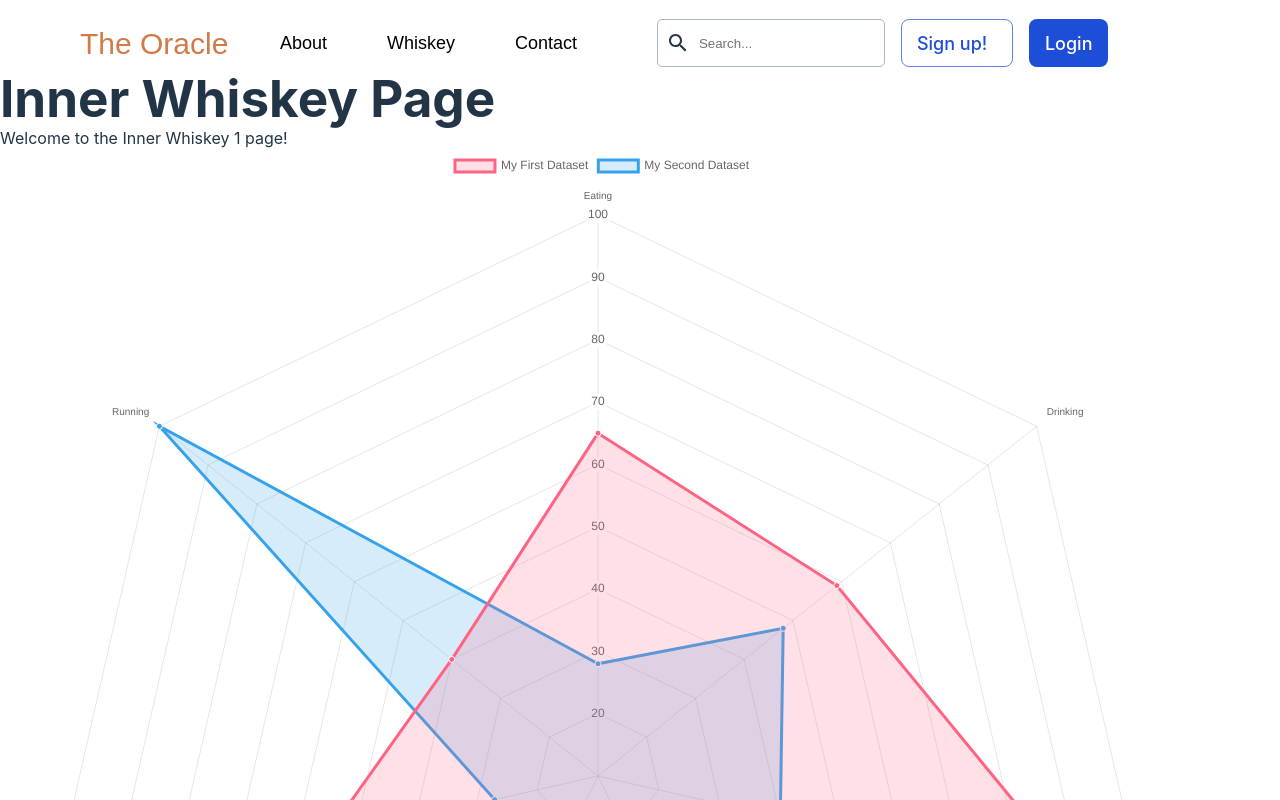
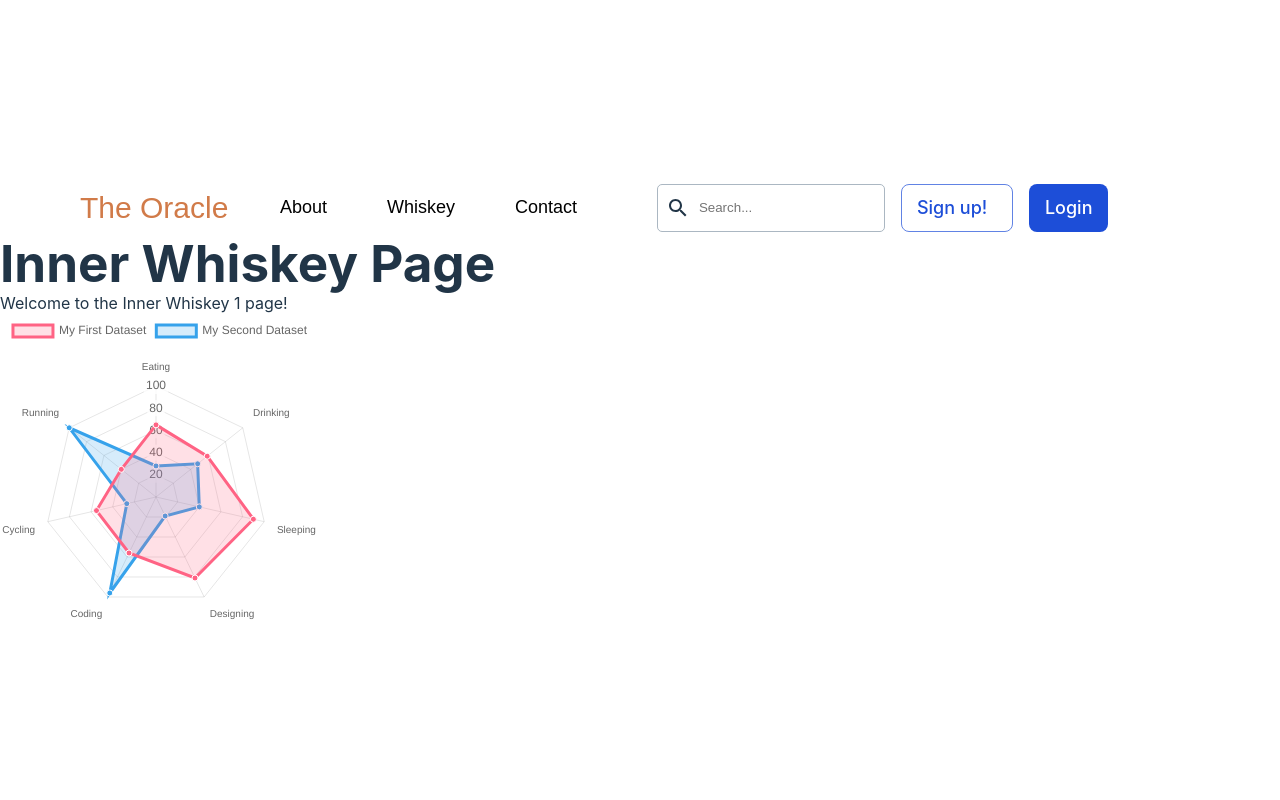
Before and after one commit to RAYMUNDOOOO/savior-iq, a React (Vite) app: page /whiskey/1 in a window 1280 px wide. Shown: the top 800 px of the page. Built offline with nearby package versions, Linux system fonts and the light colour scheme.

Commit message:
click WIP
- added logs for testing onClick

```diff
--- a/src/components/RadarChart.jsx
+++ b/src/components/RadarChart.jsx
@@ -9,6 +9,8 @@ import {
   LineElement,
   registerables,
 } from "chart.js";
+import { Interaction } from "chart.js";
+import { getRelativePosition } from "chart.js/helpers";
 // import { data as methods } from "../chemicals/0.json";
 
 // Chart.register(
@@ -27,9 +29,69 @@ import {
 //     myChart.destroy();
 //   };
 // }, []);
+Interaction.modes.myCustomMode = function (
+  chart,
+  e,
+  options,
+  useFinalPosition
+) {
+  const position = getRelativePosition(e, chart);
+
+  const items = [];
+  Interaction.evaluateInteractionItems(
+    chart,
+    "x",
+    position,
+    (element, datasetIndex, index) => {
+      if (
+        element.inXRange(position.x, useFinalPosition) &&
+        myCustomLogic(element)
+      ) {
+        items.push({ element, datasetIndex, index });
+      }
+    }
+  );
+  return items;
+};
 
 export const RadarChart = ({ data }) => {
-  const options = {};
+  const options = {
+    onClick: (e) => {
+      // Log the event object to inspect its properties
+      console.log("Click event:", e);
+
+      // Get the clicked elements using the custom interaction mode
+      const clickedElements = chartInstance.getElementsAtEventForMode(
+        e,
+        "myCustomMode",
+        { intersect: true }
+      );
+
+      // Log the clicked elements to inspect
+      console.log("Clicked elements:", clickedElements);
+
+      if (clickedElements.length > 0) {
+        // Extract dataset index and index of the clicked point
+        const clickedDatasetIndex = clickedElements[0]?.datasetIndex;
+        const clickedIndex = clickedElements[0]?.index;
+
+        console.log("Clicked dataset index:", clickedDatasetIndex);
+        console.log("Clicked index:", clickedIndex);
+
+        // Retrieve clicked data from the data object
+        const clickedData =
+          data.datasets[clickedDatasetIndex]?.data[clickedIndex];
+        console.log("Clicked data:", clickedData);
+
+        // Navigate to a different page based on the clicked data
+        // Replace this with your actual navigation logic
+        // history.push(`/details/${clickedData}`);
+      } else {
+        console.log("No data clicked.");
+      }
+    },
+  };
+
   const [chartInstance, setChartInstance] = useState(null);
 
   useEffect(() => {
@@ -42,6 +104,7 @@ export const RadarChart = ({ data }) => {
     const newChartInstance = new Chart(document.getElementById("radar-chart"), {
       type: "radar",
       data: data,
+      options: options,
     });
 
     // Set the new chart instance
@@ -63,5 +126,23 @@ export const RadarChart = ({ data }) => {
   ) {
     return <div>No data available</div>;
   }
-  return <Radar options={options} data={data} />;
+  const handlePointClick = (event, elements) => {
+    console.log("Click event:", event);
+    console.log("Clicked elements:", elements);
+
+    if (elements.length > 0) {
+      const clickedDatasetIndex = elements[0].datasetIndex;
+      const clickedElementIndex = elements[0].index;
+      console.log("Clicked dataset index:", clickedDatasetIndex);
+      console.log("Clicked element index:", clickedElementIndex);
+    }
+  };
+
+  return (
+    <Radar
+      options={options}
+      data={data}
+      getElementAtEvent={(elements, event) => handlePointClick(event, elements)}
+    />
+  );
 };
--- a/src/pages/InnerWhiskey.jsx
+++ b/src/pages/InnerWhiskey.jsx
@@ -50,7 +50,7 @@ function InnerWhiskey() {
   // useEffect(() => {
   //   const fetchData = async () => {
   //     try {
-  //       // Dynamically import the JSON file based on the params.id
+  //       // Dynamically import the jsx file based on the params.id
   //       const module = await import(`../src/chemical/${params.id}.jsx`);
   //       setData(module.default);
   //     } catch (error) {
@@ -63,13 +63,35 @@ function InnerWhiskey() {
   //     // Cleanup logic if needed
   //   };
   // }, [params.id]);
+  // const history = useHistory();
+
+  const handlePointClick = (event, elements) => {
+    if (elements.length > 0) {
+      const clickedDatasetIndex = elements[0].datasetIndex;
+      const clickedElementIndex = elements[0].index;
+      // Determine which point was clicked based on dataset and index
+      // Here, you can implement logic to navigate to different pages based on the clicked point
+      console.log("Clicked dataset index:", clickedDatasetIndex);
+      console.log("Clicked element index:", clickedElementIndex);
+      // history.push(`/details/${clickedElementIndex}`);
+    }
+  };
 
   return (
     <div>
       <Navbar />
       <h1>Inner Whiskey Page</h1>
       <p>Welcome to the Inner Whiskey {params.id} page!</p>
-      <div id="radar-chart">{data && <RadarChart data={data} />}</div>
+      <div id="radar-chart" style={{ height: "40vh", width: "80vw" }}>
+        {data && (
+          <RadarChart
+            data={data}
+            options={{
+              onClick: handlePointClick,
+            }}
+          />
+        )}
+      </div>
     </div>
   );
 }
```
